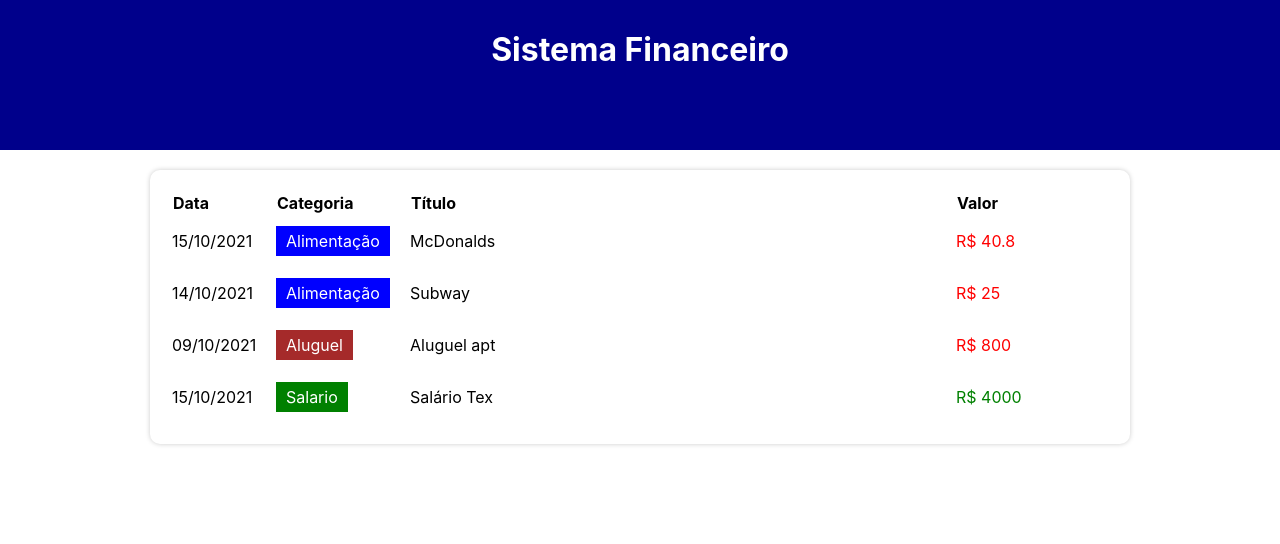
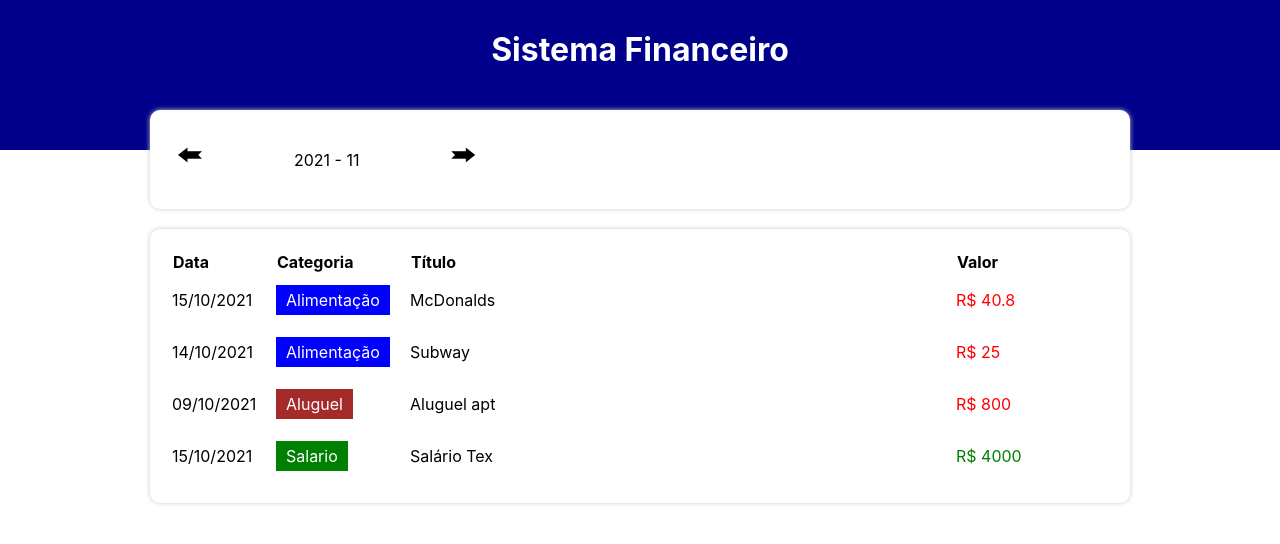
Before and after one commit to ArthurLuizS/expenser-tracker, a React (Create React App) app: page / in a window 1280 px wide. Shown: the top 544 px of the page. Built offline with nearby package versions, Linux system fonts and the light colour scheme.

Commit message:
Adicionado a area de informaçao

```diff
--- a/src/App.tsx
+++ b/src/App.tsx
@@ -7,6 +7,7 @@ import { categories } from './data/categories'
 import { items } from './data/items'
 import * as D from './helpers/dateFilter'
 import {TableArea } from './components/tablearea/index'
+import {InfoArea} from './components/InfoArea'
 
 const App = () =>{
 
@@ -24,6 +25,7 @@ const App = () =>{
       </C.Header>
       <C.Body>
         {/* Área de informação */}
+        <InfoArea currentMonth = {currentMonth}/>
 
         {/* Área de inserção de itens */}
 
```
